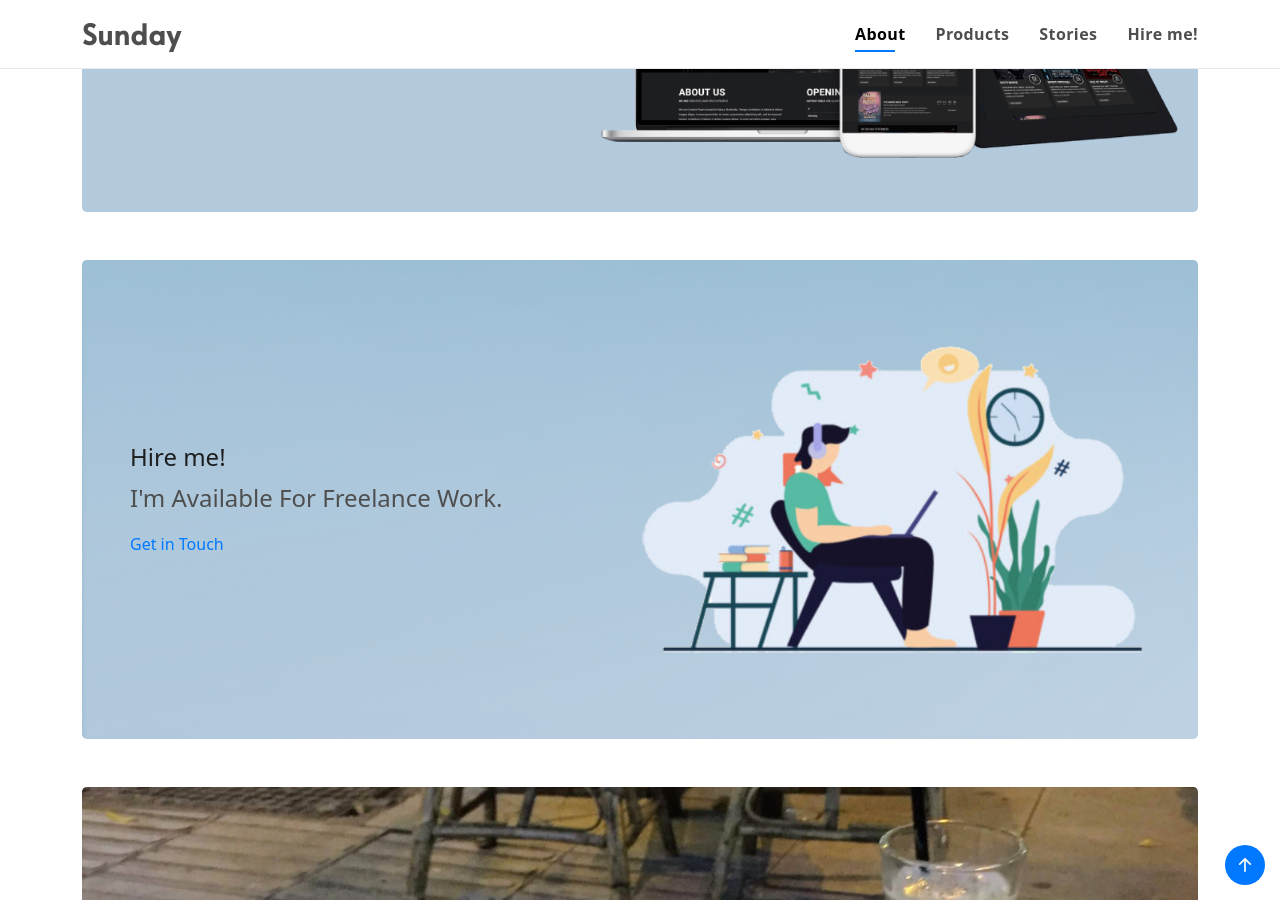
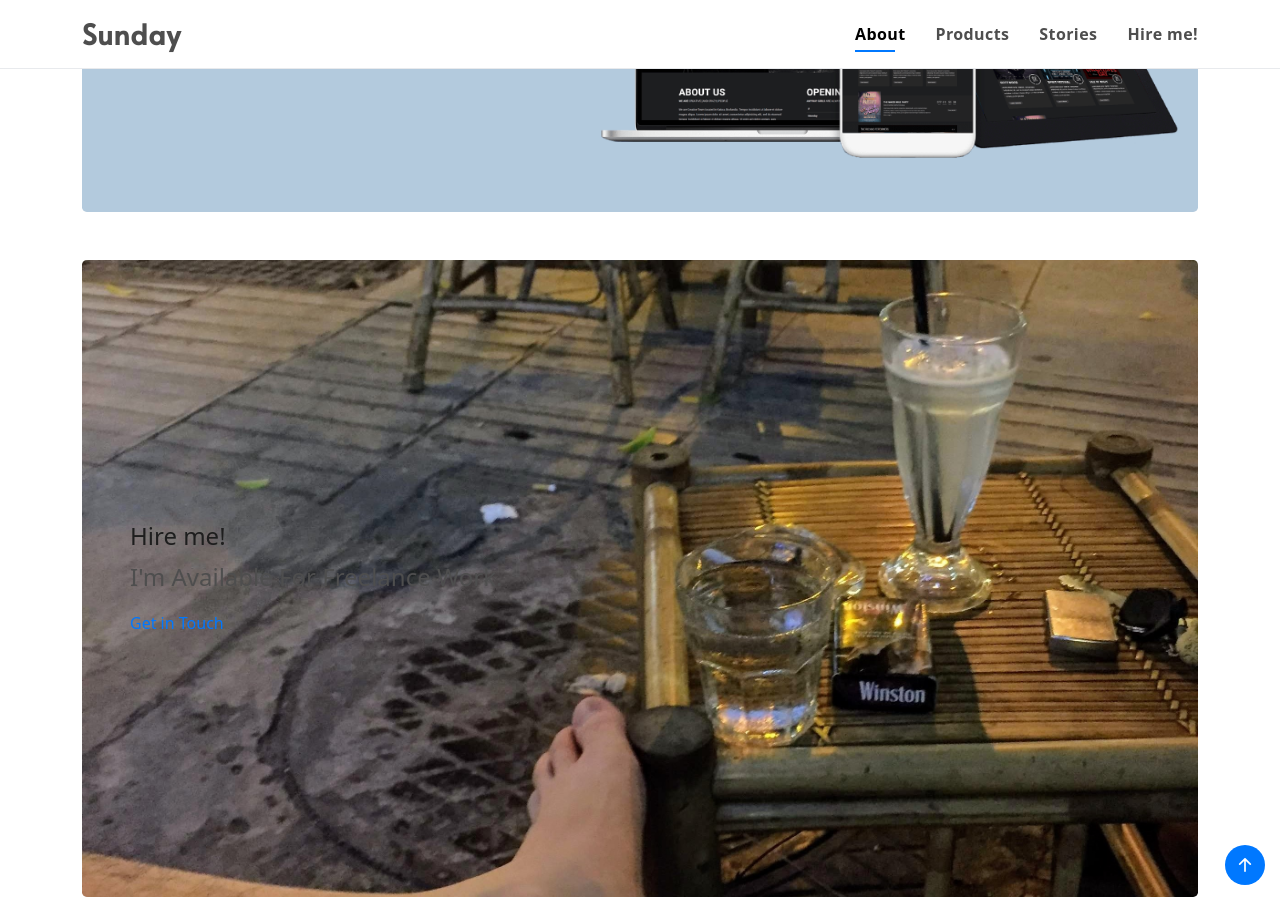
Before and after one commit to ndagnhat/ndagnhat.github.io, a Jekyll site: the page built from index.html, in a window 1280 px wide and 900 px high, scrolled down 1617 px. Built offline with Jekyll 4.4.1, drawn with Linux system fonts in a browser that asks for light colours.

Commit message:
Update _config.yml

```diff
--- a/_config.yml
+++ b/_config.yml
@@ -67,7 +67,7 @@ products:
 hireme:
   title: Hire me!
   description: I'm Available For Freelance Work.
-  thumbnail: /assets/img/here_me/here_me.png
+  thumbnail: /assets/img/stories/stories.jpg
 
 #store config
 stories:
```
